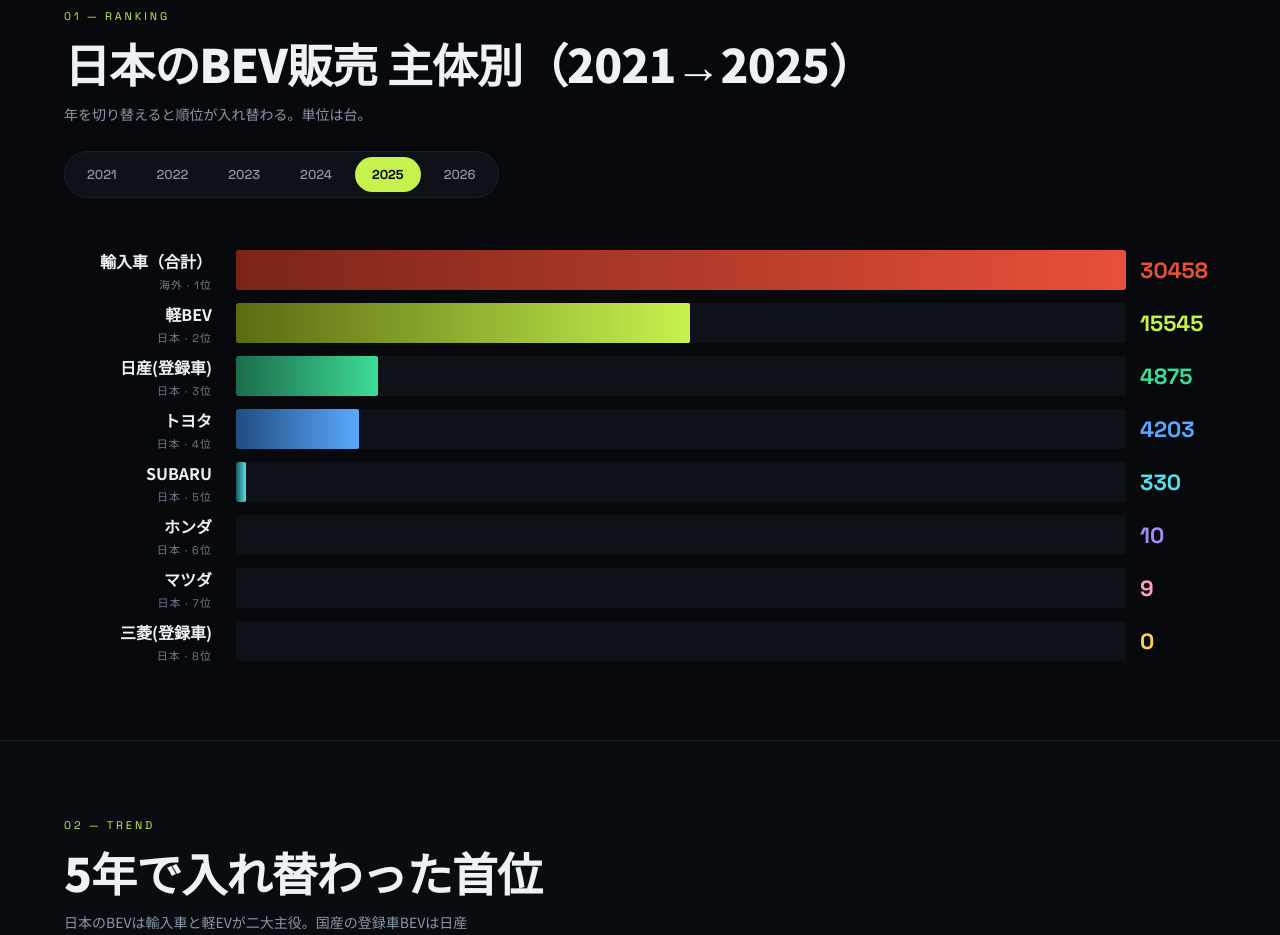
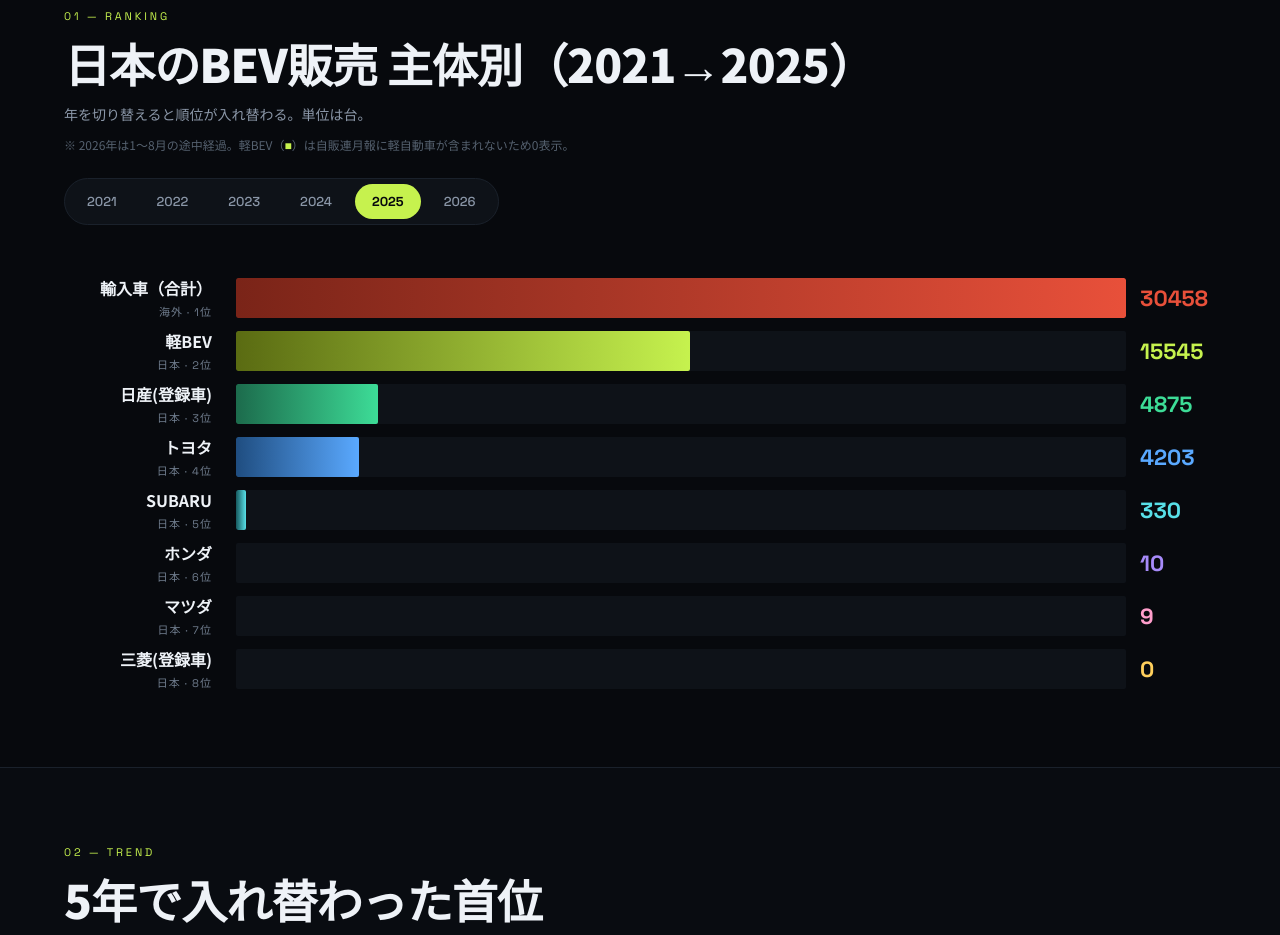
Before and after one commit to h-ogawa0214/who_is_EV_Top, a plain HTML site: page index.html in a window 1280 px wide. Shown: the part 860-1795 px from the top of the page. Drawn offline with Linux system fonts and the light colour scheme.

Commit message:
ev bar note

```diff
--- a/index.html
+++ b/index.html
@@ -82,6 +82,7 @@
         <div style="font-family: 'Space Grotesk', sans-serif; font-size: 11px; letter-spacing: .26em; color: #c6f24e">01 — RANKING</div>
         <h2 data-anim="up" style="opacity: 0; margin: 14px 0 0; font-weight: 900; font-size: clamp(26px, 3.6vw, 46px); line-height: 1.15; letter-spacing: -.02em">日本のBEV販売 主体別（2021→2025）</h2>
         <p style="margin: 12px 0 0; max-width: 46ch; font-size: 14px; line-height: 1.8; color: #8b97a8">年を切り替えると順位が入れ替わる。単位は台。</p>
+        <p style="margin: 8px 0 0; font-size: 12px; color: #55616f; line-height: 1.6">※ 2026年は1〜8月の途中経過。軽BEV（<span style="color:#c6f24e">■</span>）は自販連月報に軽自動車が含まれないため0表示。</p>
       </div>
       <div id="ev-years" style="display: flex; gap: 6px; padding: 5px; background: #0e1218; border: 1px solid #1a212b; border-radius: 999px">
         <button type="button" data-year="2021" style="padding: 9px 17px; border: 0; border-radius: 999px; background: transparent; color: #8b97a8; font-family: 'Space Grotesk', sans-serif; font-size: 13px; font-weight: 500; cursor: pointer; transition: all .25s">2021</button>
```
